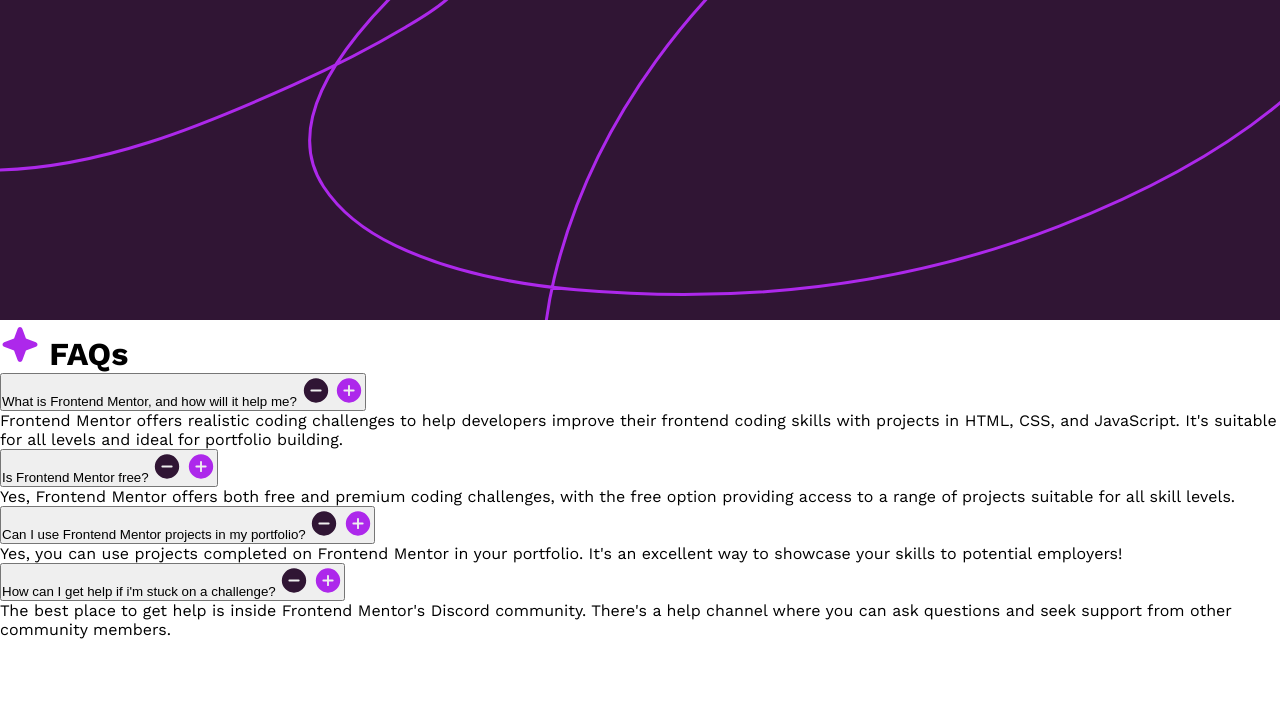
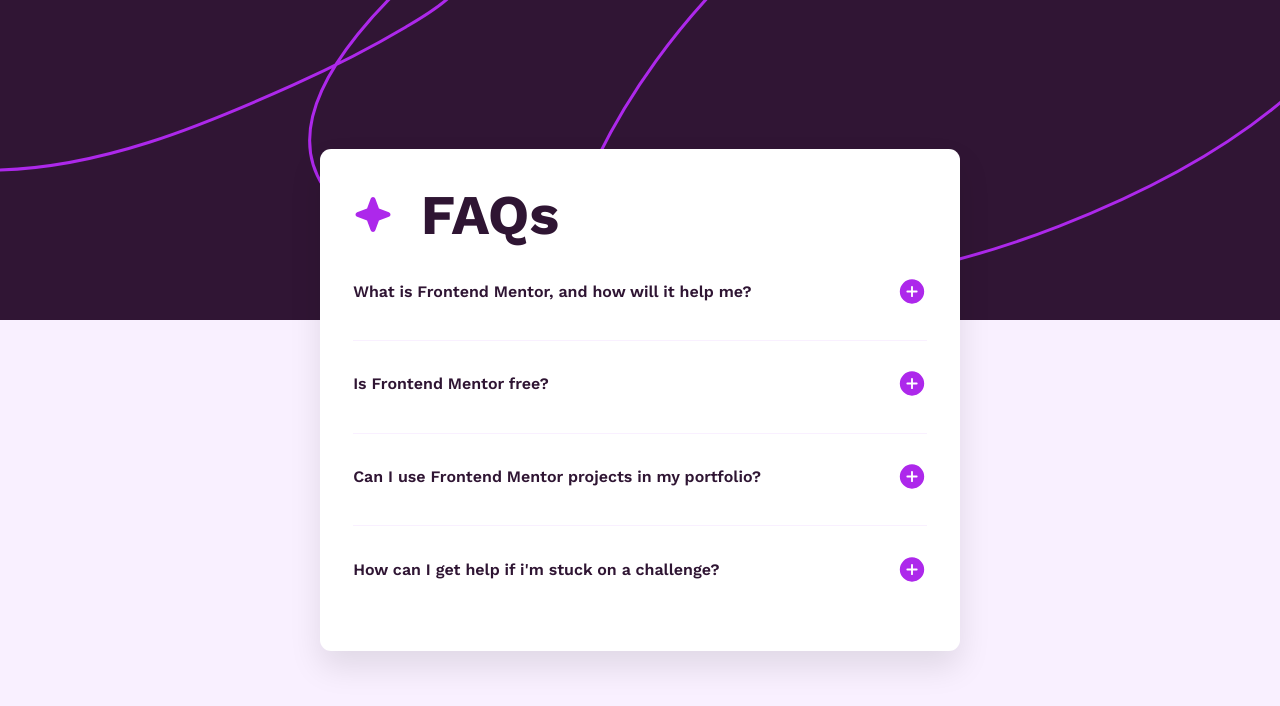
Before and after one commit to naskriK/Accordi, a website built with Vite: page index.html in a window 1280 px wide. Shown: the top 706 px of the page. Built offline with nearby package versions, Linux system fonts and the light colour scheme.

Commit message:
CSS
Beginning CSS styling on desktop.

```diff
--- a/index.html
+++ b/index.html
@@ -8,7 +8,7 @@
   </head>
   <body>
     <div id="app">
-      <div class="content">
+      <div class="root">
         <header class="header">
           <picture>
             <source
--- a/src/css/style.css
+++ b/src/css/style.css
@@ -51,6 +51,9 @@
   --fs-xl: 1.44rem;
   --fs-2xl: 1.728rem;
   --fs-3xl: 2.074rem;
+  --fs-4xl: 2.44rem;
+  --fs-5xl: 3.074rem;
+  --fs-6xl: 3.5rem;
 }
 
 *,
@@ -64,4 +67,90 @@
 body {
   --primary-ff: "Work Sans", sans-serif;
   font-family: var(--primary-ff);
+  overflow-x: hidden;
 }
+
+.wrapper {
+  --width: 40rem;
+  max-width: var(--width);
+  width: 100%;
+  margin: 0 auto;
+}
+
+.root {
+  min-height: 100vh;
+  position: relative;
+  display: flex;
+  align-items: center;
+  justify-content: center;
+  background-color: var(--background-color);
+}
+
+.header {
+  position: absolute;
+  top: 0;
+  left: 0;
+  width: 100%;
+  height: 20rem;
+}
+
+.header__image {
+  height: 100%;
+}
+
+.faq {
+  position: relative;
+  z-index: 9999;
+  border-radius: 11px;
+  padding: var(--fs-3xl);
+  background-color: var(--neutral-white-color);
+  box-shadow: 0 1rem 2rem rgba(0, 0, 0, 0.1);
+}
+
+.faq__title {
+  display: flex;
+  align-items: center;
+  gap: var(--fs-2xl);
+
+  font-size: var(--fs-6xl);
+  color: var(--primary-darker-purple);
+  margin-bottom: var(--fs-2xl);
+}
+
+.content__item:not(:last-child) {
+  border-bottom: 0.1px solid var(--background-color);
+  margin-bottom: var(--fs-2xl);
+}
+
+.btn {
+  cursor: pointer;
+  border: none;
+  background-color: transparent;
+  font-family: inherit;
+}
+
+.btn--faq {
+  display: flex;
+  align-items: center;
+  justify-content: space-between;
+  width: 100%;
+  gap: var(--fs-2xl);
+  font-size: var(--fs-default);
+  color: var(--primary-darker-purple);
+  font-weight: var(--fw-semi-bold);
+  margin-bottom: var(--fs-3xl);
+}
+
+.btn__icon--minus {
+  display: none;
+}
+
+.content__description {
+  line-height: 1.5;
+  color: var(--primary-purple);
+  margin-bottom: var(--fs-2xl);
+}
+
+.content__description {
+  display: none;
+}
```
